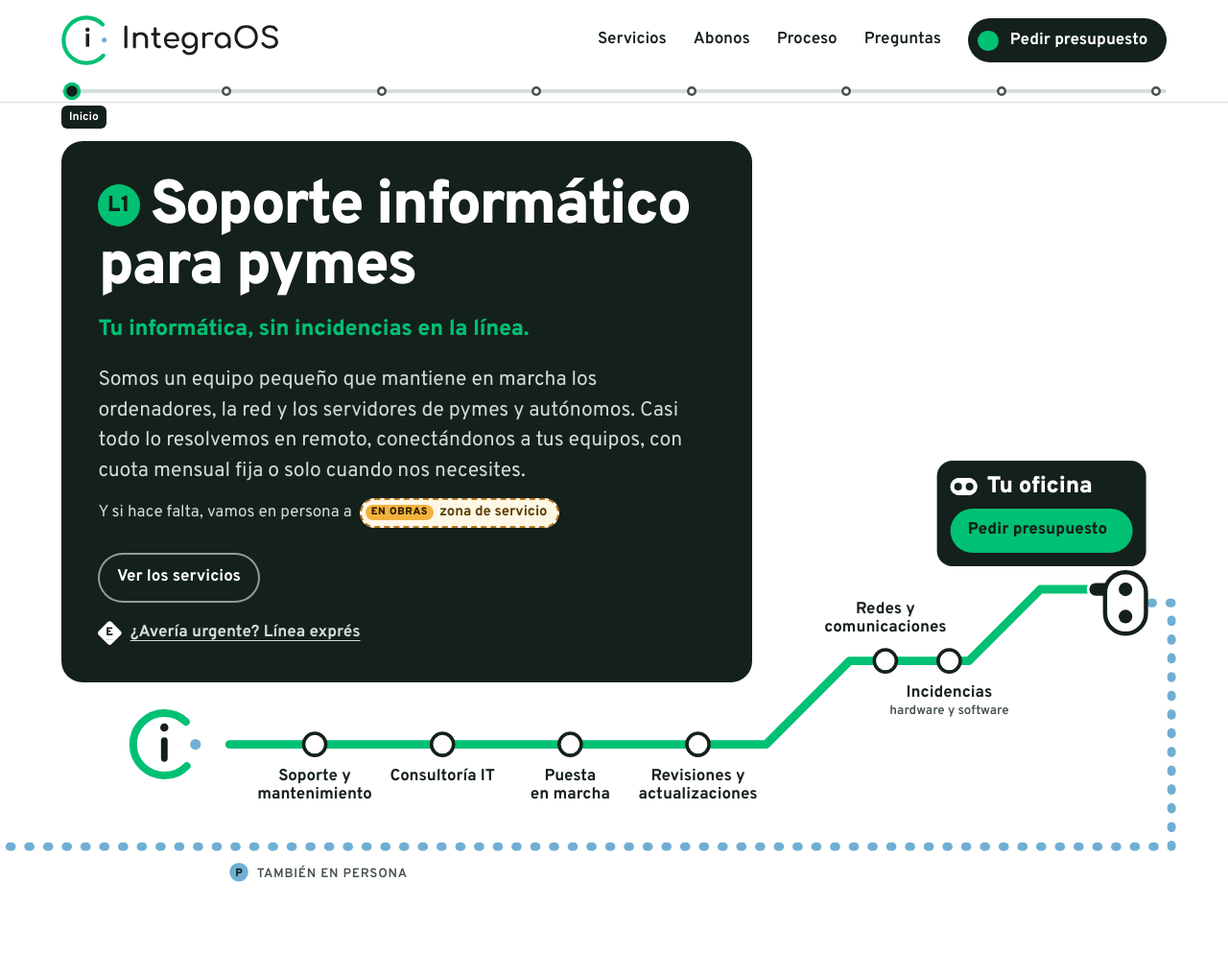
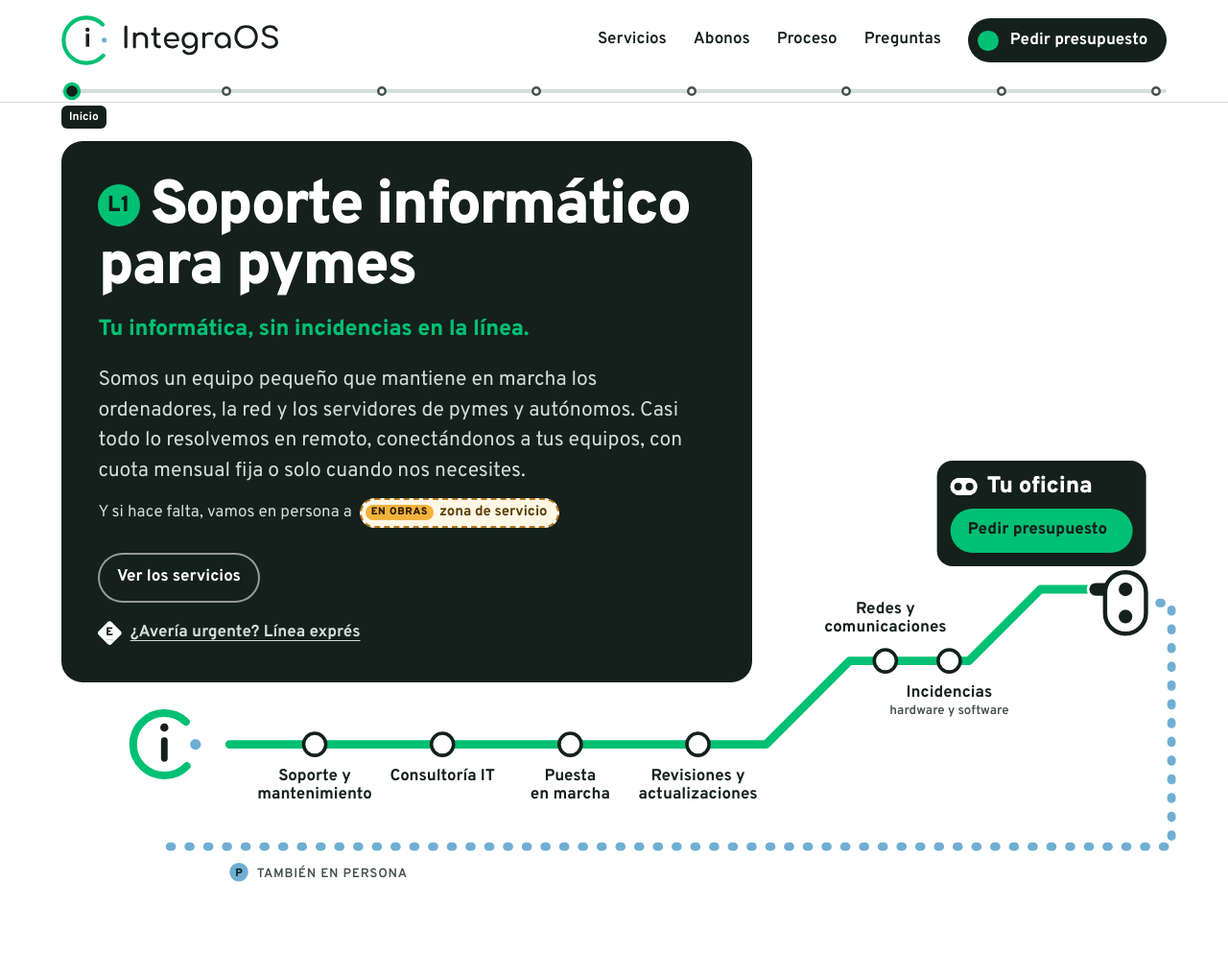
Before and after one commit to integraos2026/integraos-web, a plain HTML site: page index.html in a window 1280 px wide. Shown: the top 1018 px of the page at 96% size. Drawn offline with Linux system fonts and the light colour scheme.

Commit message:
Línea punteada desde el logo

```diff
--- a/assets/css/site.css
+++ b/assets/css/site.css
@@ -152,7 +152,7 @@ section { padding-block: clamp(72px, 9vw, 136px); }
 .sep { margin-inline: .2em; }
 .map { position: relative; margin: 20px 0 0; }
 .map--h { width: 100vw; margin-left: calc(50% - 50vw); }
-/* the drawing stops growing at 1280px, about the content column, so it never dwarfs the page on wide screens; its lines still run to the screen edges */
+/* the drawing stops growing at 1280px, about the content column, so it never dwarfs the page on wide screens; both lines start under the logo and stay inside it */
 .map__stage { position: relative; max-width: 1280px; margin-inline: auto; }
 .map > svg, .map > .wrap > svg, .map__stage > svg { width: 100%; height: auto; overflow: visible; }
 .map--v { display: none; }
--- a/index.html
+++ b/index.html
@@ -100,7 +100,7 @@
       <svg viewBox="0 0 1240 610" role="img" aria-labelledby="map-h-t">
         <title id="map-h-t">Plano de los servicios de IntegraOS como una línea de metro: soporte y mantenimiento, consultoría IT, puesta en marcha, revisiones y actualizaciones, redes y comunicaciones e incidencias, todas con destino a tu oficina, en remoto y, si hace falta, en persona.</title>
         <g transform="translate(120 0) scale(.86)">
-        <path class="m-line m-blue" d="M-4000 560 H1236 V274 H1206"/>
+        <path class="m-line m-blue" d="M60 560 H1236 V274 H1206"/>
         <circle cx="141" cy="590" r="11" fill="#70AED4"/><text class="m-code" x="141" y="595" text-anchor="middle">P</text><text class="m-label m-label--small m-blue-ink" x="162" y="596">TAMBIÉN EN PERSONA</text>
         <path class="m-line m-green" d="M130 440 H760 L858 342 H998 L1082 258 H1158"/>
         <g transform="translate(5.4 392) scale(3)" aria-hidden="true">
```
